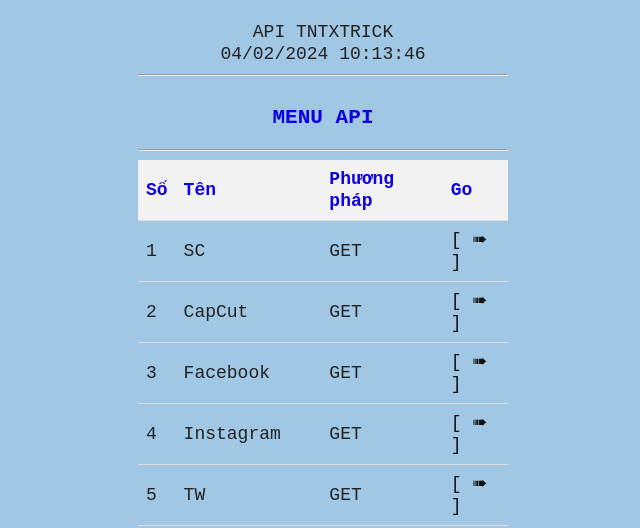
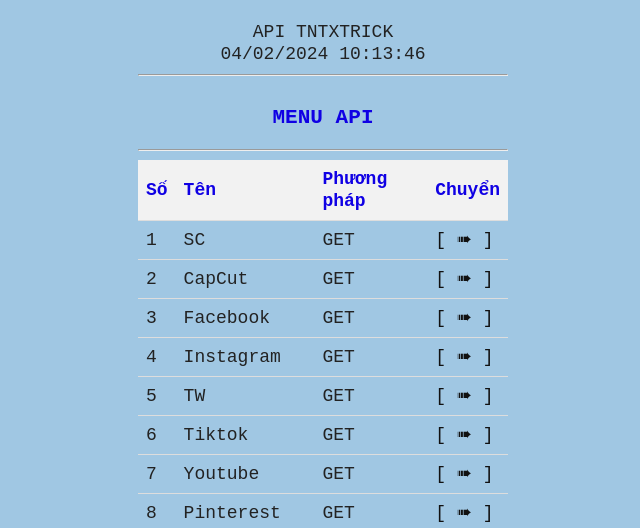
Before and after one commit to vanthuankk/Apitest, a website: page index.html in a window 1280 px wide. Shown: the part 293-821 px from the top of the page, without its empty margins (317-957 px from the left). Drawn offline with Linux system fonts and the light colour scheme.

Commit message:
Update index.html

```diff
--- a/index.html
+++ b/index.html
@@ -346,7 +346,7 @@
                 <th class="rainbow-text animated-rainbow">Số</th>
                 <th class="rainbow-text animated-rainbow">Tên</th>
                 <th class="rainbow-text animated-rainbow">Phương pháp</th>
-                <th class="rainbow-text animated-rainbow">Go</th>
+                <th class="rainbow-text animated-rainbow">Chuyển</th>
             </tr>
             <tr>
                 <td>1</td>
```
